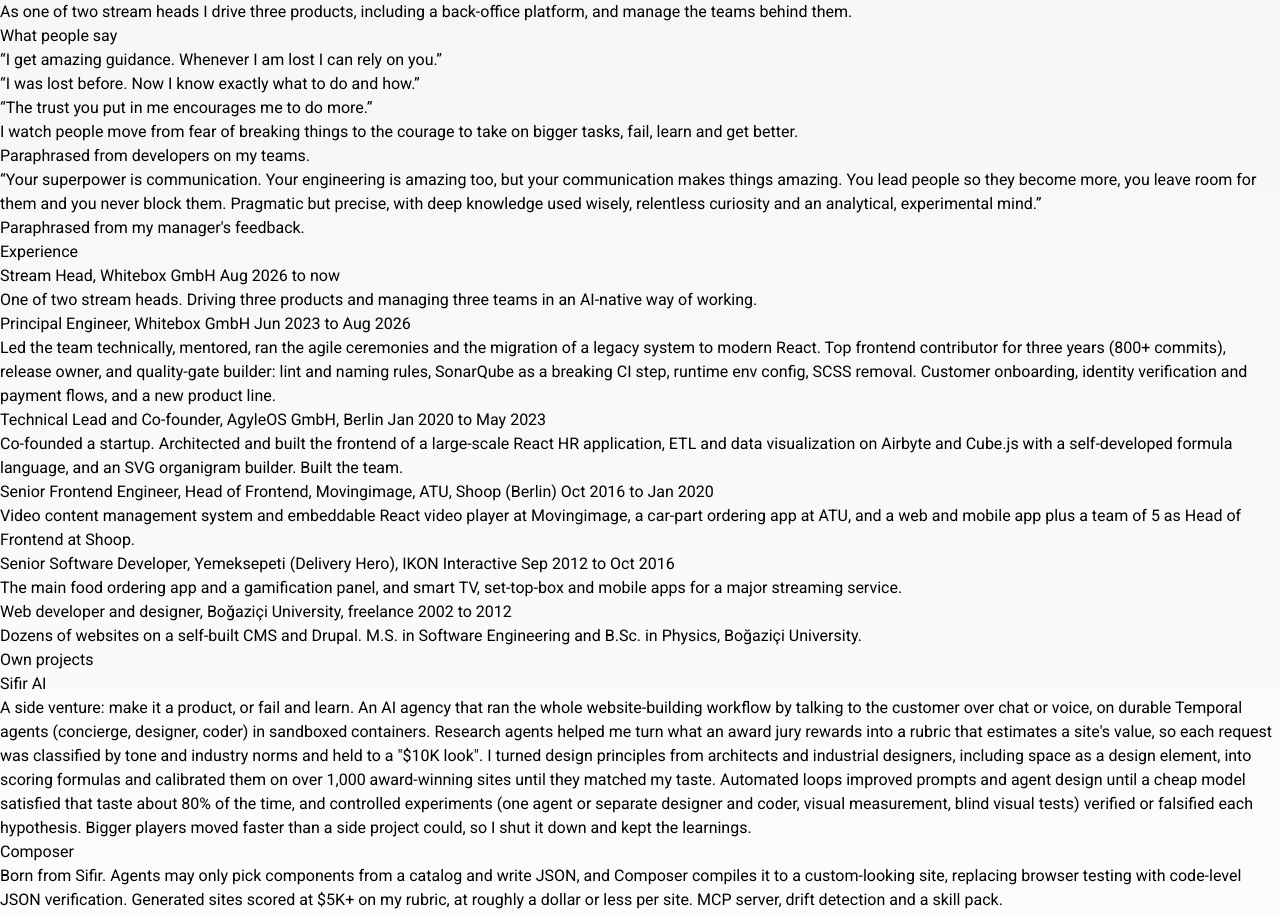
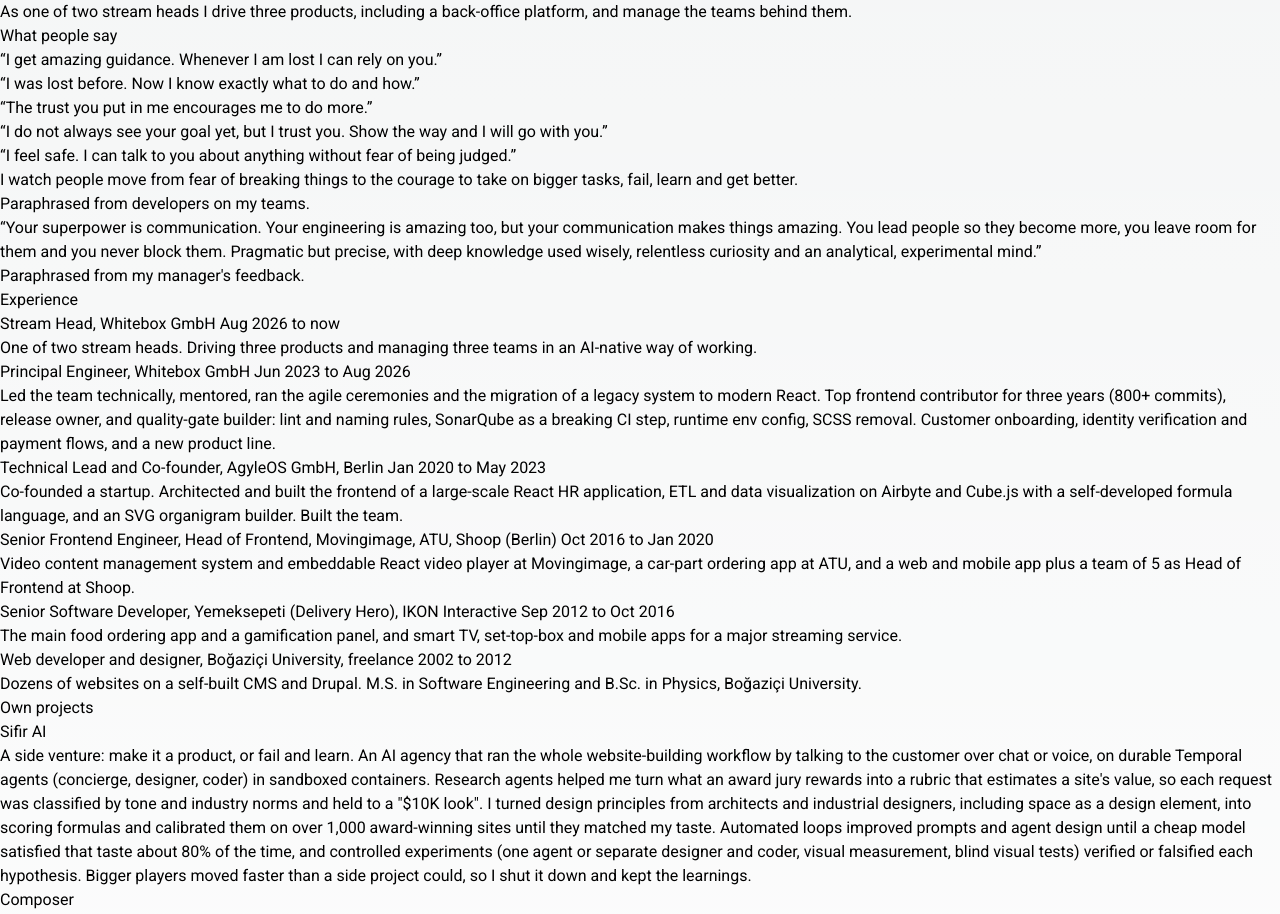
Before and after one commit to onerzafer/cv, a Next.js app: page / in a window 1280 px wide. Shown: the part 4920-5834 px from the top of the page. Built offline with nearby package versions, Linux system fonts and the light colour scheme.

Commit message:
Add colleague quotes on trust and safety
Co-Authored-By: Claude Opus 5.5 <noreply@anthropic.com>
Claude-Session: https://claude.ai/code/session_01GL2bN9MqepKNx5SU6p1LtH

```diff
--- a/src/app/page.tsx
+++ b/src/app/page.tsx
@@ -91,6 +91,8 @@ const voices = [
   'I get amazing guidance. Whenever I am lost I can rely on you.',
   'I was lost before. Now I know exactly what to do and how.',
   'The trust you put in me encourages me to do more.',
+  'I do not always see your goal yet, but I trust you. Show the way and I will go with you.',
+  'I feel safe. I can talk to you about anything without fear of being judged.',
 ];
 
 const experience = [
```
